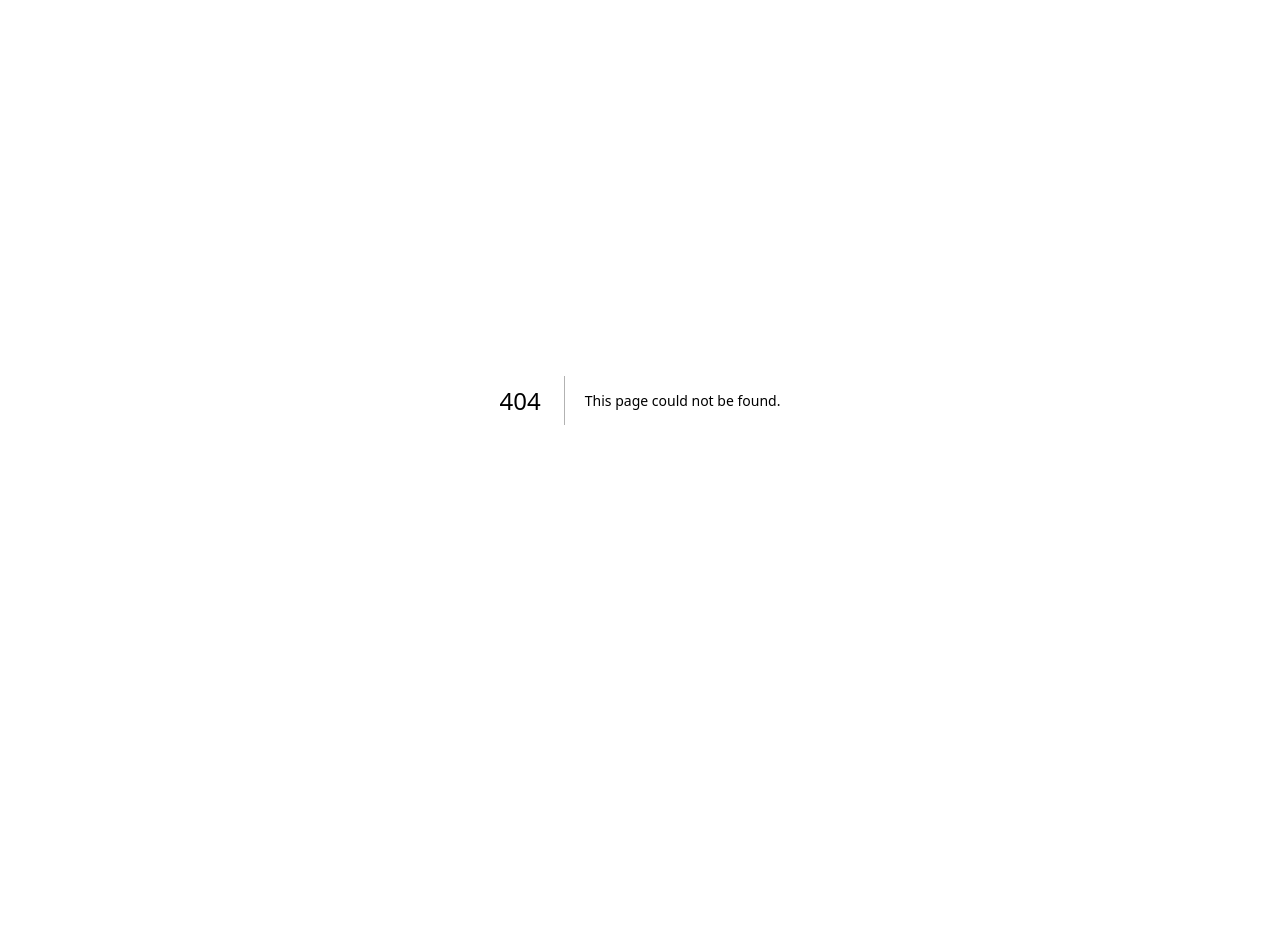
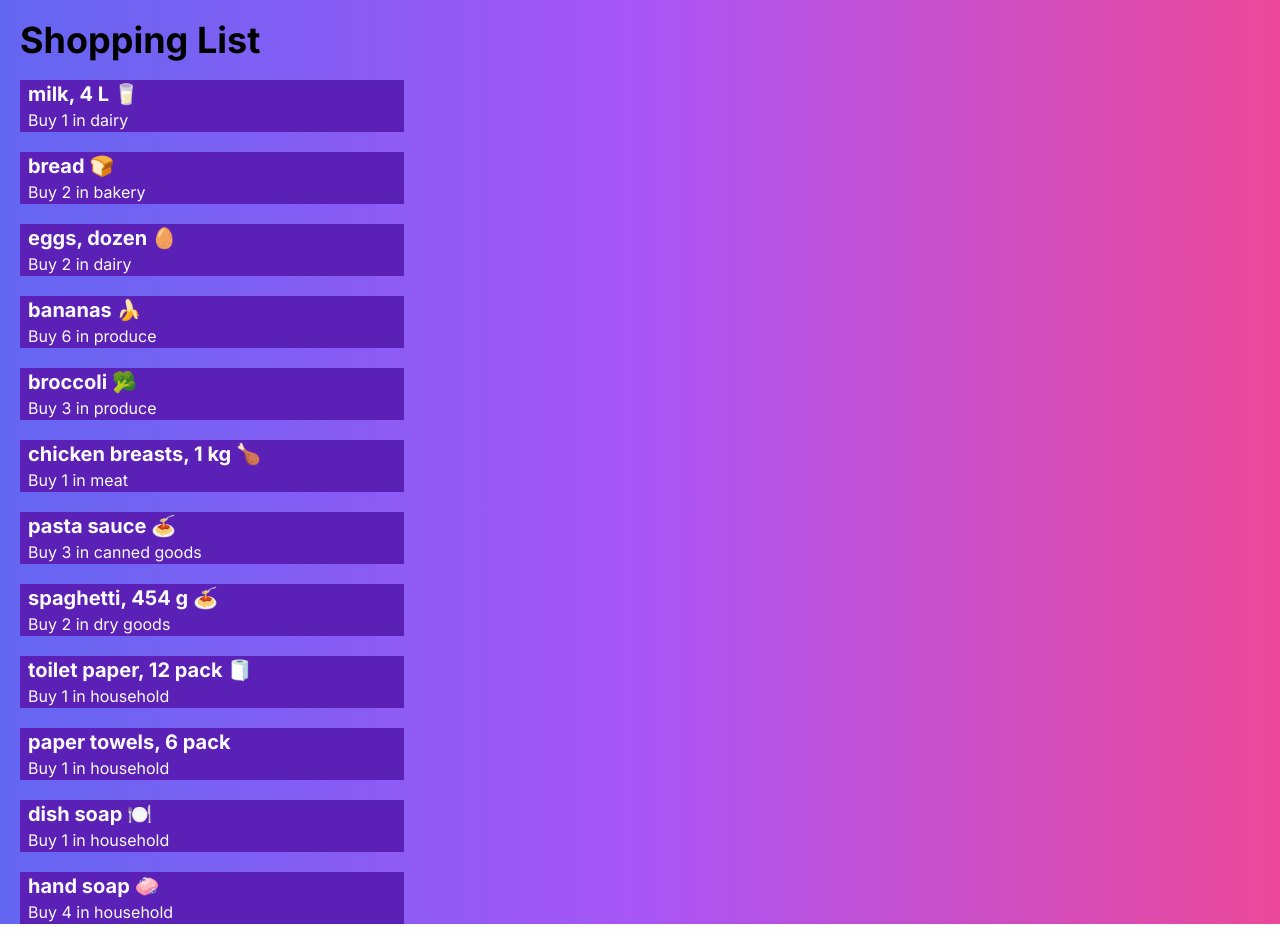
Before and after one commit to Jaeeunleesait/cprg306-assignments, a Next.js app: page /week-3 in a window 1280 px wide. Before the commit this address had no page. Before the commit the page ends 800 px from the top, so only its background shows below. Built offline with nearby package versions, Linux system fonts and the light colour scheme.

Commit message:
complete week3

```diff
--- a/app/page.js
+++ b/app/page.js
@@ -4,7 +4,7 @@
   return (
     <main>
       <h1>CPRG 306: Web Development2-Assignments</h1>
-      <Link href="./week-2">Week 2 Assignment</Link>
+      <Link href="./week-3">Week 3 Assignment</Link>
     </main>
   );
 }
--- /dev/null
+++ b/app/week-3/item-list.js
@@ -0,0 +1,95 @@
+import Item from "./item";
+
+
+export default function ItemList(){
+
+    const item1 = {
+        name: "milk, 4 L 🥛",
+        quantity: 1,
+        category: "dairy",
+      };
+
+      const item2 = {
+        name: "bread 🍞",
+        quantity: 2,
+        category: "bakery",
+      };
+
+      const item3 = {
+        name: "eggs, dozen 🥚",
+        quantity: 2,
+        category: "dairy",
+      };
+
+      const item4 = {
+        name: "bananas 🍌",
+        quantity: 6,
+        category: "produce",
+      };
+
+      const item5 = {
+        name: "broccoli 🥦",
+        quantity: 3,
+        category: "produce",
+      };
+
+      const item6 = {
+        name: "chicken breasts, 1 kg 🍗",
+        quantity: 1,
+        category: "meat",
+      };
+
+      const item7 = {
+        name: "pasta sauce 🍝",
+        quantity: 3,
+        category: "canned goods",
+      };
+
+      const item8 = {
+        name: "spaghetti, 454 g 🍝",
+        quantity: 2,
+        category: "dry goods",
+      };
+
+      const item9 = {
+        name: "toilet paper, 12 pack 🧻",
+        quantity: 1,
+        category: "household",
+      };
+
+      const item10 = {
+        name: "paper towels, 6 pack",
+        quantity: 1,
+        category: "household",
+      };
+
+      const item11 = {
+        name: "dish soap 🍽️",
+        quantity: 1,
+        category: "household",
+      };
+
+      const item12 = {
+        name: "hand soap 🧼",
+        quantity: 4,
+        category: "household",
+      };
+
+      return(
+          <div>
+              <Item name={item1.name} quantity={item1.quantity} category={item1.category}/>
+              <Item name={item2.name} quantity={item2.quantity} category={item2.category}/>
+              <Item name={item3.name} quantity={item3.quantity} category={item3.category}/>
+              <Item name={item4.name} quantity={item4.quantity} category={item4.category}/>
+              <Item name={item5.name} quantity={item5.quantity} category={item5.category}/>
+              <Item name={item6.name} quantity={item6.quantity} category={item6.category}/>
+              <Item name={item7.name} quantity={item7.quantity} category={item7.category}/>
+              <Item name={item8.name} quantity={item8.quantity} category={item8.category}/>
+              <Item name={item9.name} quantity={item9.quantity} category={item9.category}/>
+              <Item name={item10.name} quantity={item10.quantity} category={item10.category}/>
+              <Item name={item11.name} quantity={item11.quantity} category={item11.category}/>
+              <Item name={item12.name} quantity={item12.quantity} category={item12.category}/>
+
+        </div>
+      );
+}
--- /dev/null
+++ b/app/week-3/item.js
@@ -0,0 +1,9 @@
+export default function Item({name, quantity, category}){
+
+    return(
+        <div className="text-neutral-50 bg-violet-800 pl-2 m-5 w-96">
+           <p className="font-bold text-xl" >{name}</p>
+           <p>Buy {quantity} in {category}</p>
+        </div>
+    );
+}
--- /dev/null
+++ b/app/week-3/page.js
@@ -0,0 +1,12 @@
+import ItemList from "./item-list"
+
+
+export default function Page(){
+
+    return(
+    <main className="bg-gradient-to-r from-indigo-500 via-purple-500 to-pink-500">
+        <h1 className="text-4xl font-bold pt-5 pl-5">Shopping List</h1>
+        <ItemList/>
+    </main>
+    );
+}
```
